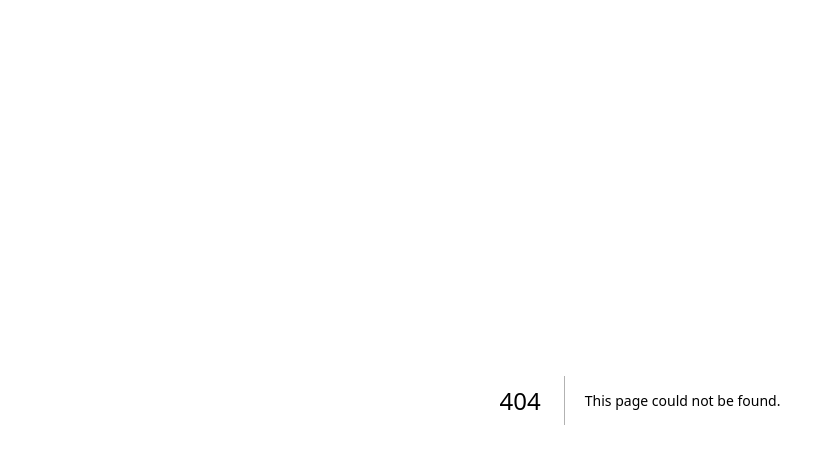
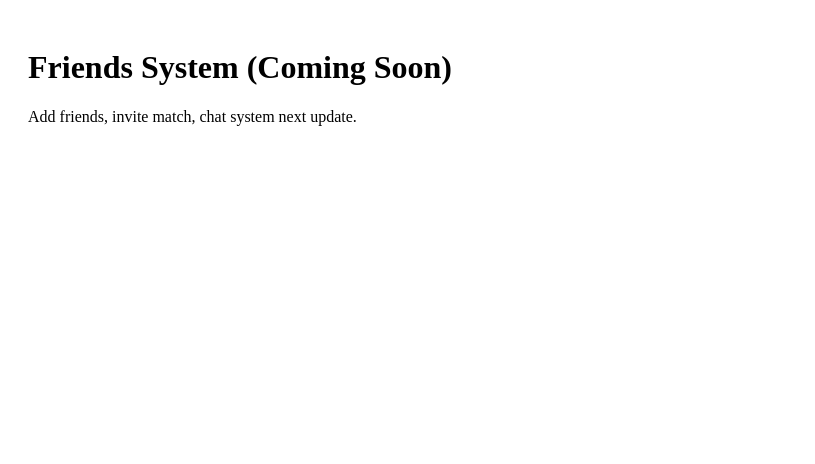
Before and after one commit to mycomic-global/my-chesszzz, a Next.js app: page /friends in a window 1280 px wide. Before the commit this address had no page. Shown: the top 464 px of the page, without its empty margins (0-815 px from the left). Built offline with nearby package versions, Linux system fonts and the light colour scheme.

Commit message:
Create friends.js

```diff
--- /dev/null
+++ b/pages/friends.js
@@ -0,0 +1,8 @@
+export default function Friends() {
+  return (
+    <div style={{padding:20}}>
+      <h1>Friends System (Coming Soon)</h1>
+      <p>Add friends, invite match, chat system next update.</p>
+    </div>
+  )
+}
```
